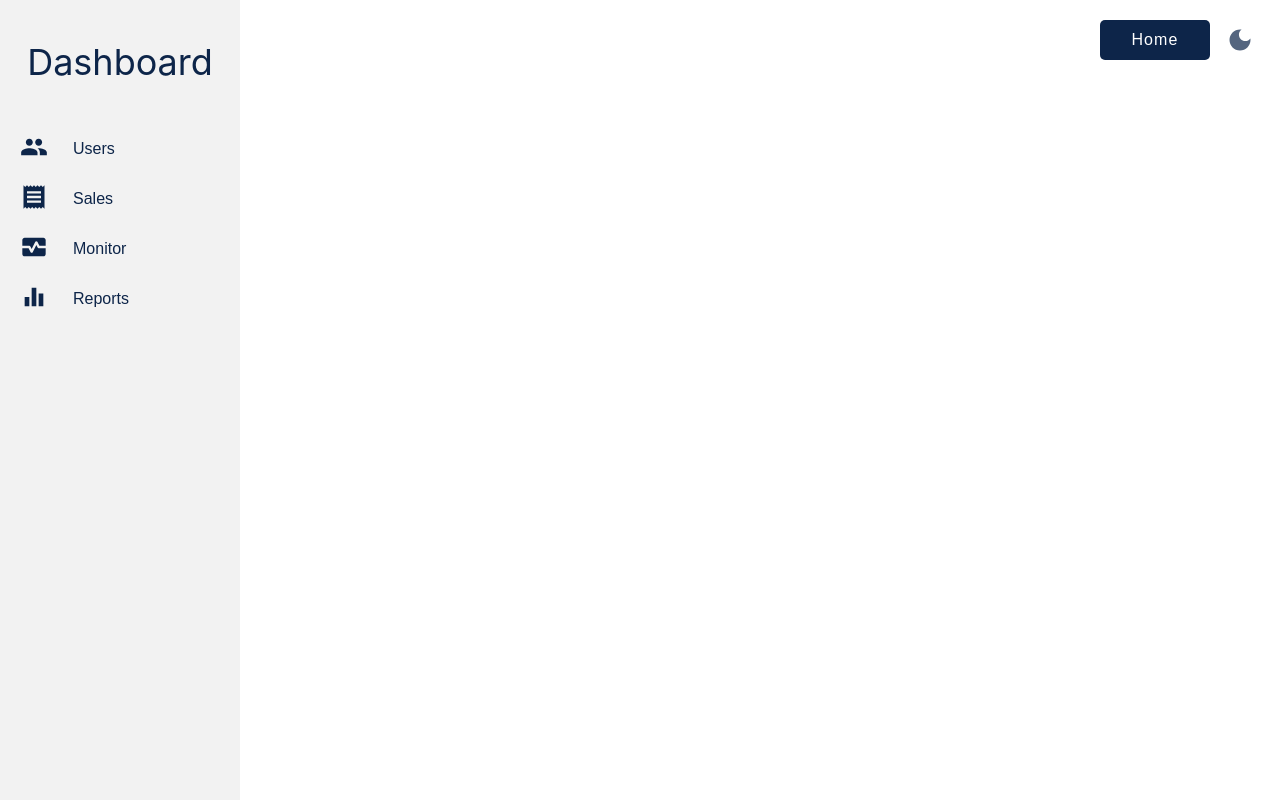
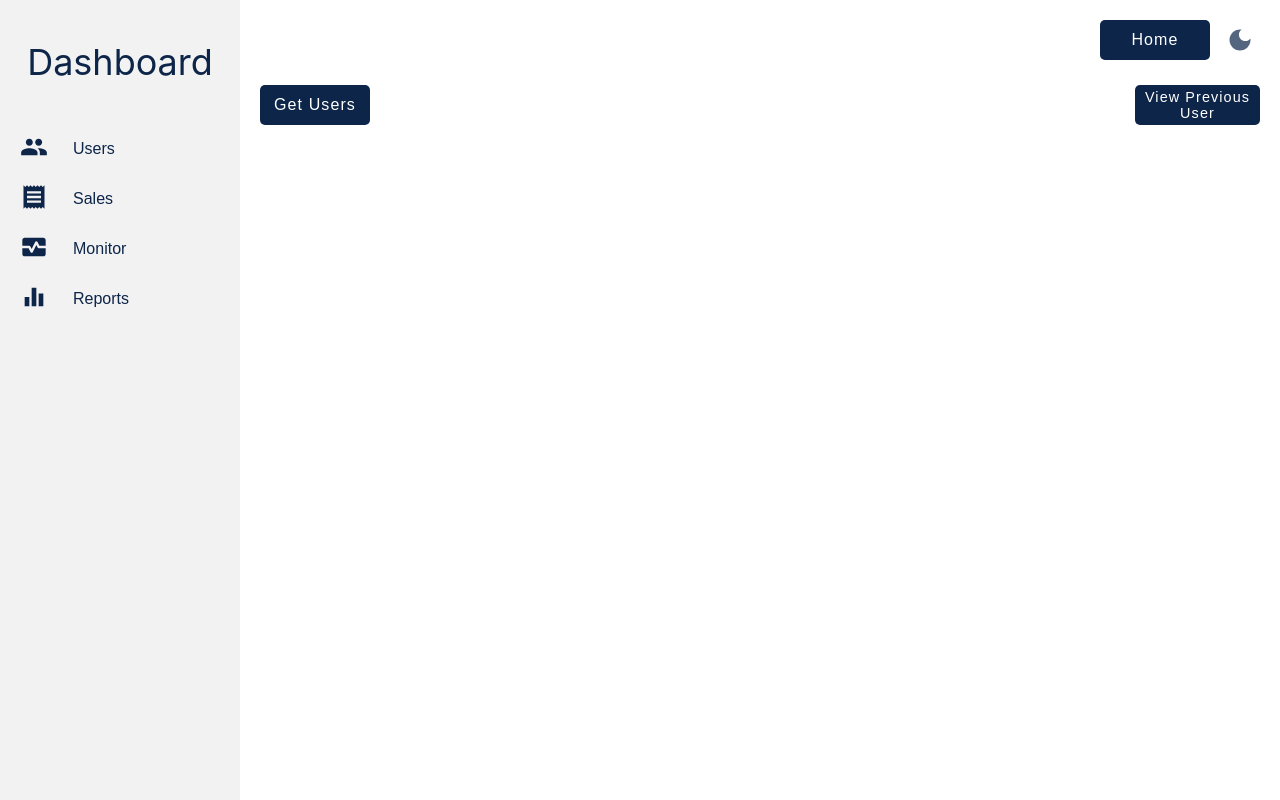
Before and after one commit to seriko87/random-user, a React (Create React App) app: page /dashboard/users in a window 1280 px wide. Built offline with nearby package versions, Linux system fonts and the light colour scheme.

Commit message:
redux bug fixes

```diff
--- a/src/components/users/Users.jsx
+++ b/src/components/users/Users.jsx
@@ -1,13 +1,15 @@
 import React, { useEffect, useState } from 'react';
 import { DataGrid } from '@mui/x-data-grid';
 import './users.css';
-import { useSelector } from 'react-redux';
+import { useSelector, useDispatch } from 'react-redux';
 import { userdata } from '../../redux/features/usersSlice';
-
-import { Link, Outlet } from 'react-router-dom';
+import { Link, useNavigate } from 'react-router-dom';
+import { getData, setCurrentUser } from '../../redux/features/usersSlice';
 
 const Users = () => {
   const data = useSelector(userdata);
+  const dispatch = useDispatch();
+  const navigate = useNavigate();
 
   const columns = [
     {
@@ -54,7 +56,11 @@ const Users = () => {
       renderCell: (params) => {
         return (
           <Link to={`/profile/${params.id}`} state={{ user: params.row }}>
-            <button className="btn" style={{ width: '80px' }}>
+            <button
+              className="btn"
+              style={{ width: '80px' }}
+              onClick={() => dispatch(setCurrentUser(params.row))}
+            >
               View
             </button>
           </Link>
@@ -63,22 +69,32 @@ const Users = () => {
     },
   ];
 
-  const handleRowClick = (params, event) => {
-    console.log(params);
-    console.log(event);
+  const handleView = () => {
+    navigate(`/profile/${data.prevUser.id}`);
   };
 
   return (
     <div className="user-container">
+      <div className="btn-wrap">
+        <button className="btn" onClick={() => dispatch(getData())}>
+          Get Users
+        </button>
+        <button
+          className="btn"
+          style={{ width: '125px', fontSize: '0.9rem' }}
+          onClick={() => handleView(data.prevUser)}
+        >
+          View Previous User
+        </button>
+      </div>
       <div style={{ flexGrow: 1 }}>
-        {data && (
+        {data.value && (
           <DataGrid
-            rows={data}
+            rows={data.value}
             columns={columns}
-            rowHeight={50}
+            rowHeight={49}
             pageSize={10}
             rowsPerPageOptions={[10]}
-            onRowClick={handleRowClick}
             getRowId={(r) => r.id}
             className="datagrid"
           />
--- a/src/components/users/users.css
+++ b/src/components/users/users.css
@@ -2,6 +2,8 @@
   width: 100%;
   display: flex;
   height: calc(100% - 85px);
+  flex-direction: column;
+  gap: 5px;
 }
 
 .datagrid {
--- a/src/pages/dashboard/Dashboard.jsx
+++ b/src/pages/dashboard/Dashboard.jsx
@@ -4,8 +4,9 @@ import List from '../../components/list/List';
 import { menuItems } from './menuItems';
 import { Outlet } from 'react-router-dom';
 import Nav from '../../components/nav/Nav';
-import { useSelector } from 'react-redux';
+import { useSelector, useDispatch } from 'react-redux';
 import { selectTab } from '../../redux/features/dashboardSlice';
+import { getData } from '../../redux/features/usersSlice';
 
 const Dashboard = () => {
   const activeTab = useSelector(selectTab);
@@ -26,6 +27,7 @@ const Dashboard = () => {
         <div className="nav-container">
           <Nav link={{ location: '/', name: 'home' }} header={activeTab} />
         </div>
+
         <Outlet />
       </div>
     </div>
--- a/src/pages/dashboard/dash.css
+++ b/src/pages/dashboard/dash.css
@@ -28,3 +28,11 @@
   position: relative;
   height: 85px;
 }
+
+.btn-wrap {
+  display: flex;
+  width: 100%;
+  justify-content: space-between;
+  padding-left: 20px;
+  padding-right: 20px;
+}
--- a/src/pages/profile/Profile.jsx
+++ b/src/pages/profile/Profile.jsx
@@ -1,20 +1,24 @@
-import React from 'react';
+import React, { useEffect, useState } from 'react';
 import Nav from '../../components/nav/Nav';
 import './profile.css';
-import { useLocation, useNavigate } from 'react-router-dom';
+import { useLocation, useNavigate, useParams } from 'react-router-dom';
+import { useSelector } from 'react-redux';
+import { userdata } from '../../redux/features/usersSlice';
 
 const Profile = () => {
   let location = useLocation();
   let navigate = useNavigate();
+  const userData = useSelector(userdata);
+  const user = userData.currentUser;
 
-  const user = location.state.user;
-  console.log(user);
   let date_param = new Date(user.dob);
   var options = {
     year: 'numeric',
     month: 'long',
     day: 'numeric',
   };
+
+  console.log(user);
 
   return (
     <div className="profile-container">
--- a/src/redux/features/usersSlice.js
+++ b/src/redux/features/usersSlice.js
@@ -5,15 +5,21 @@ export const userSlice = createSlice({
   name: 'userdata',
   initialState: {
     value: '',
+    currentUser: [],
+    prevUser: [],
   },
   reducers: {
     setData: (state, action) => {
       state.value = action.payload;
     },
+    setCurrentUser: (state, action) => {
+      state.prevUser = state.currentUser;
+      state.currentUser = action.payload;
+    },
   },
 });
 
-export const { setData } = userSlice.actions;
+export const { setData, setCurrentUser } = userSlice.actions;
 
 // The function below is called a thunk and allows us to perform async logic. It
 // can be dispatched like a regular action: `dispatch(incrementAsync(10))`. This
@@ -53,6 +59,6 @@ export const getData = (options) => async (dispatch) => {
 // The function below is called a selector and allows us to select a value from
 // the state. Selectors can also be defined inline where they're used instead of
 // in the slice file. For example: `useSelector((state) => state.counter.value)`
-export const userdata = (state) => state.userdata.value;
+export const userdata = (state) => state.userdata;
 
 export default userSlice.reducer;
```
